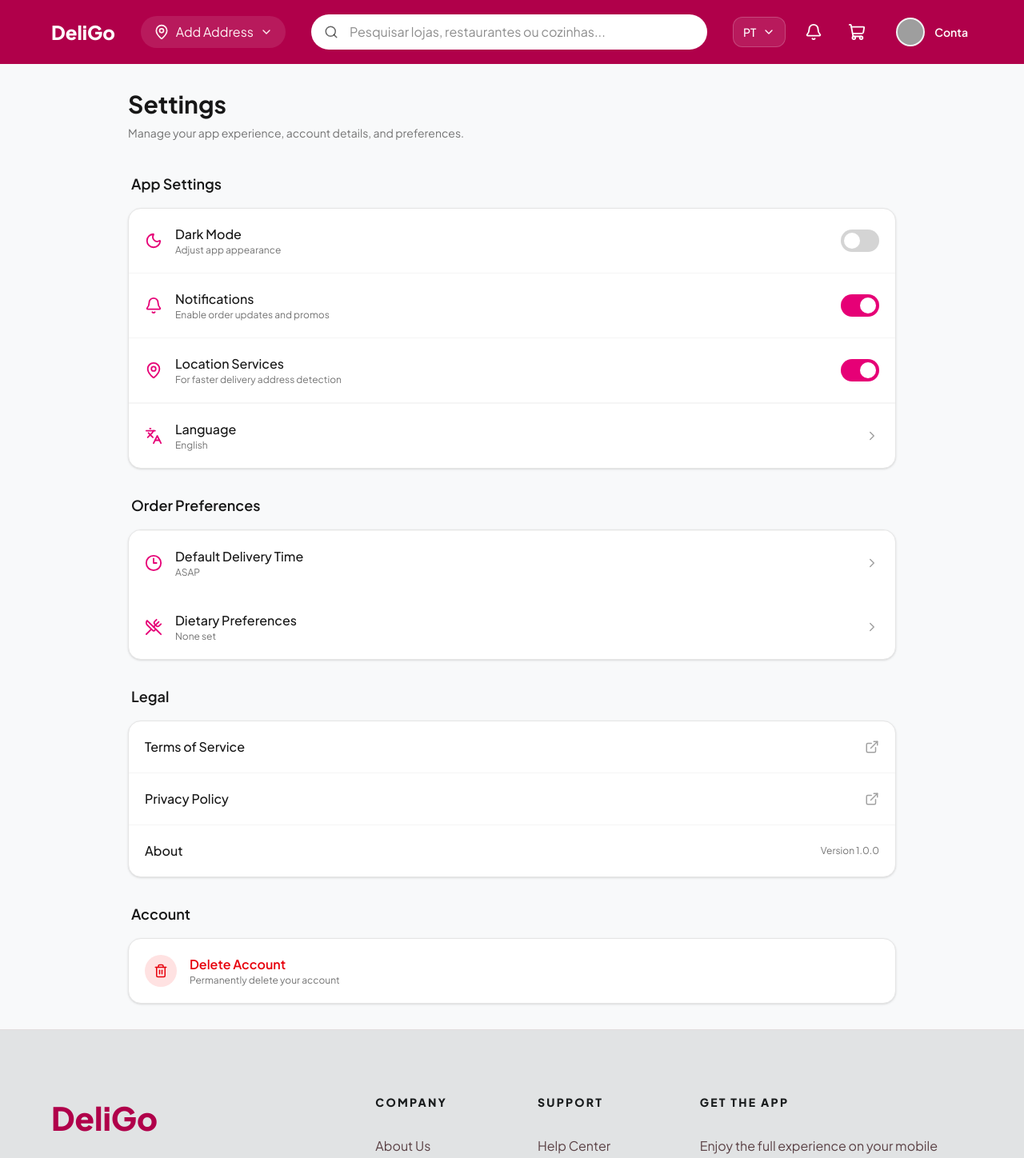
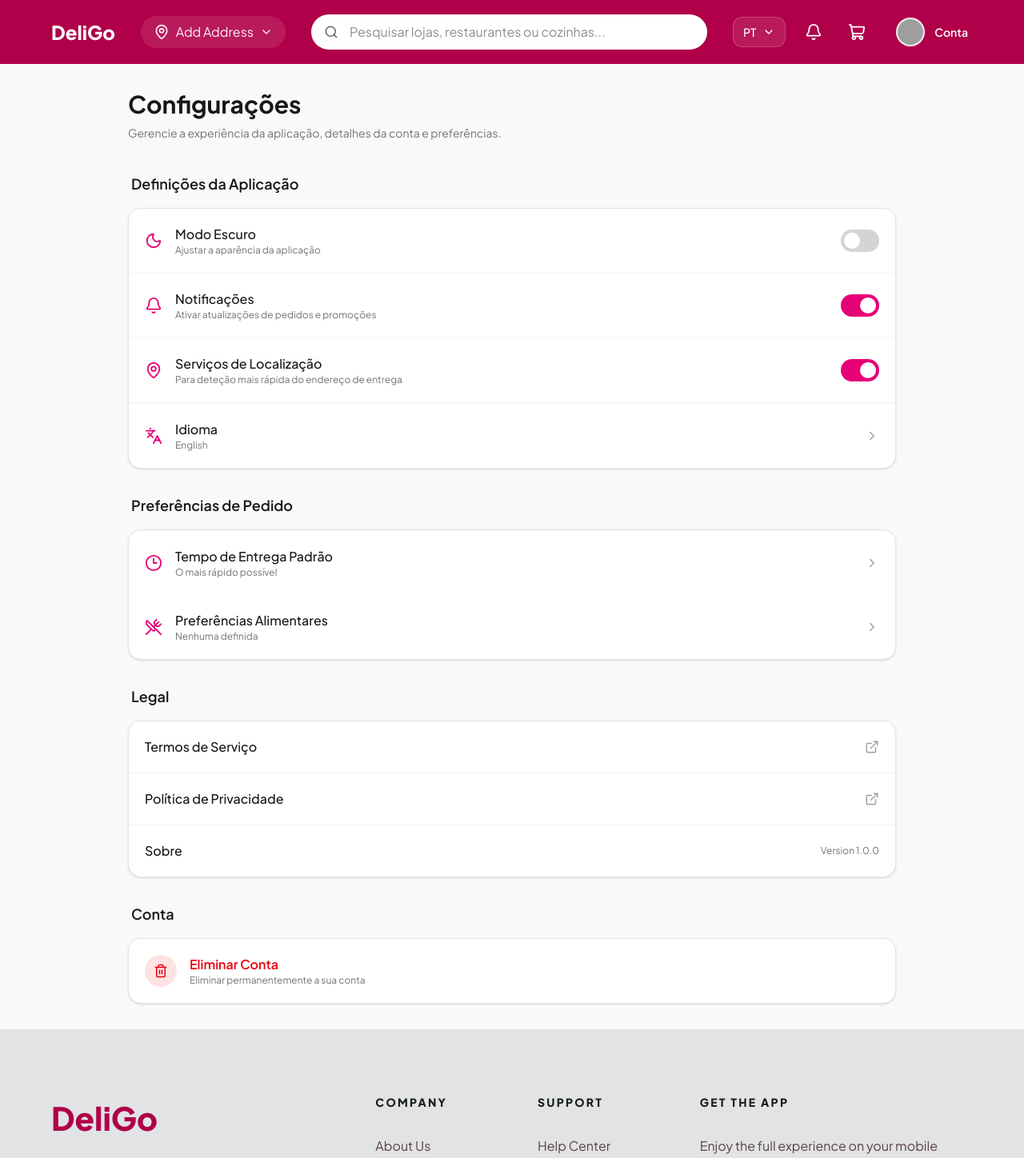
Before and after one commit to deligo-pt/deligo-food-e-commerce-web-application, a Next.js app: page /account-settings in a window 1280 px wide. Shown: the top 1448 px of the page at 80% size. Built offline with nearby package versions, Linux system fonts and the light colour scheme; no server answers; grey boxes are pictures that could not be loaded.

Commit message:
feat: add multilingual support for settings page static content

```diff
--- a/src/assets/translations/en.ts
+++ b/src/assets/translations/en.ts
@@ -520,6 +520,39 @@ const en = {
   faqVoucherQuestion: "How do I apply a voucher?",
   faqVoucherAnswer:
     "Enter your voucher code during checkout and the discount will be automatically applied if the voucher is valid.",
+
+  settingsDescription:
+    "Manage your app experience, account details, and preferences.",
+
+  appSettings: "App Settings",
+
+  darkMode: "Dark Mode",
+  darkModeDescription: "Adjust app appearance",
+
+  notificationsDescription: "Enable order updates and promos",
+
+  locationServices: "Location Services",
+  locationServicesDescription: "For faster delivery address detection",
+
+  language: "Language",
+
+  orderPreferences: "Order Preferences",
+
+  defaultDeliveryTime: "Default Delivery Time",
+  asap: "ASAP",
+
+  dietaryPreferences: "Dietary Preferences",
+  noneSet: "None set",
+
+  legal: "Legal",
+
+  termsOfService: "Terms of Service",
+  privacyPolicy: "Privacy Policy",
+
+  about: "About",
+
+  deleteAccount: "Delete Account",
+  deleteAccountDescription: "Permanently delete your account",
 };
 
 export default en;
--- a/src/assets/translations/pt.ts
+++ b/src/assets/translations/pt.ts
@@ -540,6 +540,40 @@ const pt = {
   faqVoucherQuestion: "Como aplico um voucher?",
   faqVoucherAnswer:
     "Introduza o código do voucher durante o checkout e o desconto será aplicado automaticamente se o voucher for válido.",
+
+  settingsDescription:
+    "Gerencie a experiência da aplicação, detalhes da conta e preferências.",
+
+  appSettings: "Definições da Aplicação",
+
+  darkMode: "Modo Escuro",
+  darkModeDescription: "Ajustar a aparência da aplicação",
+
+  notificationsDescription: "Ativar atualizações de pedidos e promoções",
+
+  locationServices: "Serviços de Localização",
+  locationServicesDescription:
+    "Para deteção mais rápida do endereço de entrega",
+
+  language: "Idioma",
+
+  orderPreferences: "Preferências de Pedido",
+
+  defaultDeliveryTime: "Tempo de Entrega Padrão",
+  asap: "O mais rápido possível",
+
+  dietaryPreferences: "Preferências Alimentares",
+  noneSet: "Nenhuma definida",
+
+  legal: "Legal",
+
+  termsOfService: "Termos de Serviço",
+  privacyPolicy: "Política de Privacidade",
+
+  about: "Sobre",
+
+  deleteAccount: "Eliminar Conta",
+  deleteAccountDescription: "Eliminar permanentemente a sua conta",
 };
 
 export default pt;
--- a/src/components/account-settings/SettingsPage.tsx
+++ b/src/components/account-settings/SettingsPage.tsx
@@ -12,8 +12,10 @@ import {
   ExternalLink,
   Trash2,
 } from "lucide-react";
+import { useTranslation } from "@/hooks/useTranslation";
 
 export default function SettingsPage() {
+  const { t } = useTranslation();
   const [darkMode, setDarkMode] = useState(false);
   const [notifications, setNotifications] = useState(true);
   const [locationServices, setLocationServices] = useState(true);
@@ -23,9 +25,11 @@ export default function SettingsPage() {
       <div className="mx-auto max-w-5xl px-4 py-8 md:px-6 lg:px-8">
         {/* Header */}
         <div className="mb-10">
-          <h1 className="text-3xl font-bold text-neutral-900">Settings</h1>
+          <h1 className="text-3xl font-bold text-neutral-900">
+            {t("settings")}
+          </h1>
           <p className="mt-2 text-sm text-neutral-500">
-            Manage your app experience, account details, and preferences.
+            {t("settingsDescription")}
           </p>
         </div>
 
@@ -33,37 +37,37 @@ export default function SettingsPage() {
           {/* App Settings */}
           <section>
             <h2 className="mb-4 px-1 text-lg font-semibold text-neutral-900">
-              App Settings
+              {t("appSettings")}
             </h2>
 
             <div className="overflow-hidden rounded-2xl border border-neutral-200 bg-white shadow-sm">
               <ToggleRow
                 icon={<Moon size={22} />}
-                title="Dark Mode"
-                description="Adjust app appearance"
+                title={t("darkMode")}
+                description={t("darkModeDescription")}
                 checked={darkMode}
                 onChange={() => setDarkMode(!darkMode)}
               />
 
               <ToggleRow
                 icon={<Bell size={22} />}
-                title="Notifications"
-                description="Enable order updates and promos"
+                title={t("notifications")}
+                description={t("notificationsDescription")}
                 checked={notifications}
                 onChange={() => setNotifications(!notifications)}
               />
 
               <ToggleRow
                 icon={<MapPin size={22} />}
-                title="Location Services"
-                description="For faster delivery address detection"
+                title={t("locationServices")}
+                description={t("locationServicesDescription")}
                 checked={locationServices}
                 onChange={() => setLocationServices(!locationServices)}
               />
 
               <LinkRow
                 icon={<Languages size={22} />}
-                title="Language"
+                title={t("language")}
                 description="English"
               />
             </div>
@@ -72,20 +76,20 @@ export default function SettingsPage() {
           {/* Order Preferences */}
           <section>
             <h2 className="mb-4 px-1 text-lg font-semibold text-neutral-900">
-              Order Preferences
+              {t("orderPreferences")}
             </h2>
 
             <div className="overflow-hidden rounded-2xl border border-neutral-200 bg-white shadow-sm">
               <LinkRow
                 icon={<Clock3 size={22} />}
-                title="Default Delivery Time"
-                description="ASAP"
+                title={t("defaultDeliveryTime")}
+                description={t("asap")}
               />
 
               <LinkRow
                 icon={<UtensilsCrossed size={22} />}
-                title="Dietary Preferences"
-                description="None set"
+                title={t("dietaryPreferences")}
+                description={t("noneSet")}
                 isLast
               />
             </div>
@@ -94,15 +98,17 @@ export default function SettingsPage() {
           {/* Legal */}
           <section>
             <h2 className="mb-4 px-1 text-lg font-semibold text-neutral-900">
-              Legal
+              {t("legal")}
             </h2>
 
             <div className="overflow-hidden rounded-2xl border border-neutral-200 bg-white shadow-sm">
-              <ExternalRow title="Terms of Service" />
-              <ExternalRow title="Privacy Policy" />
+              <ExternalRow title={t("termsOfService")} />
+              <ExternalRow title={t("privacyPolicy")} />
 
               <div className="flex items-center justify-between px-5 py-5">
-                <span className="font-medium text-neutral-900">About</span>
+                <span className="font-medium text-neutral-900">
+                  {t("about")}
+                </span>
 
                 <span className="text-xs text-neutral-500">Version 1.0.0</span>
               </div>
@@ -112,7 +118,7 @@ export default function SettingsPage() {
           {/* Account */}
           <section>
             <h2 className="mb-4 px-1 text-lg font-semibold text-neutral-900">
-              Account
+              {t("account")}
             </h2>
 
             <div className="overflow-hidden rounded-2xl border border-neutral-200 bg-white shadow-sm">
@@ -122,10 +128,12 @@ export default function SettingsPage() {
                 </div>
 
                 <div>
-                  <p className="font-semibold text-red-600">Delete Account</p>
+                  <p className="font-semibold text-red-600">
+                    {t("deleteAccount")}
+                  </p>
 
                   <p className="text-xs text-neutral-500">
-                    Permanently delete your account
+                    {t("deleteAccountDescription")}
                   </p>
                 </div>
               </button>
```
